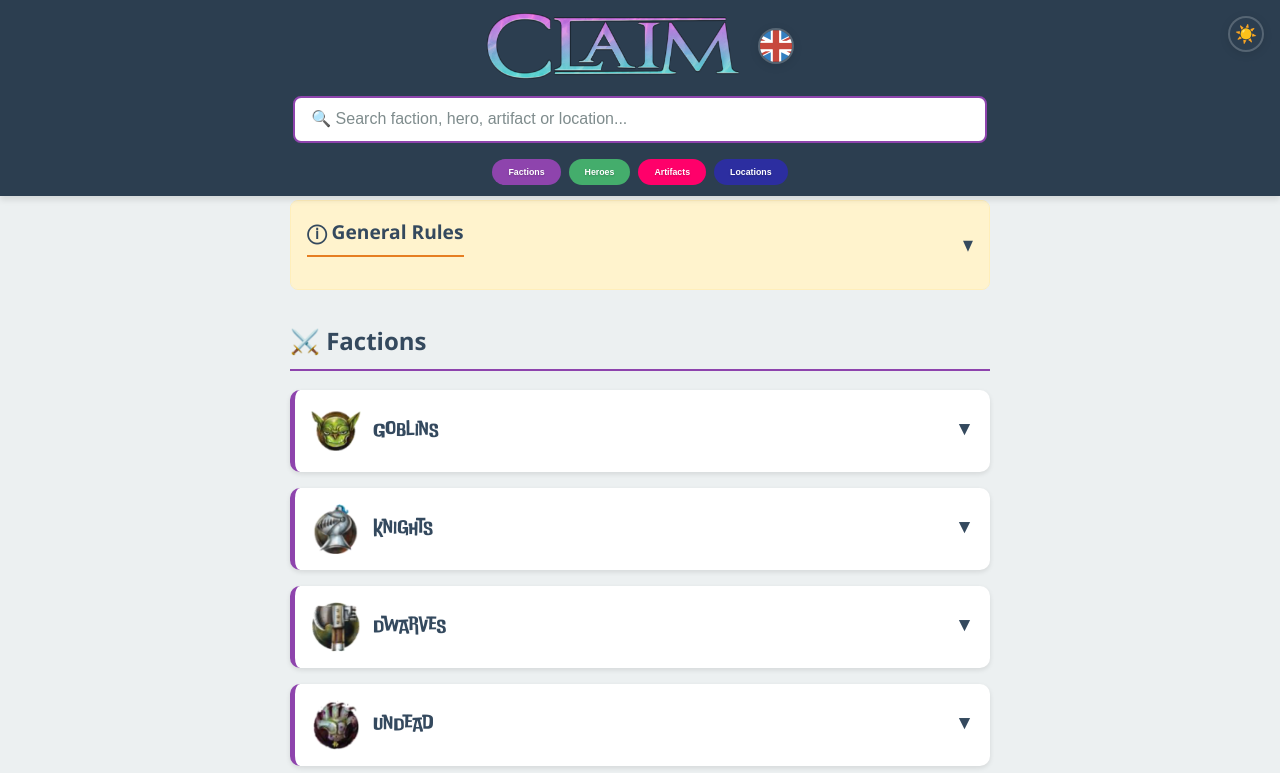
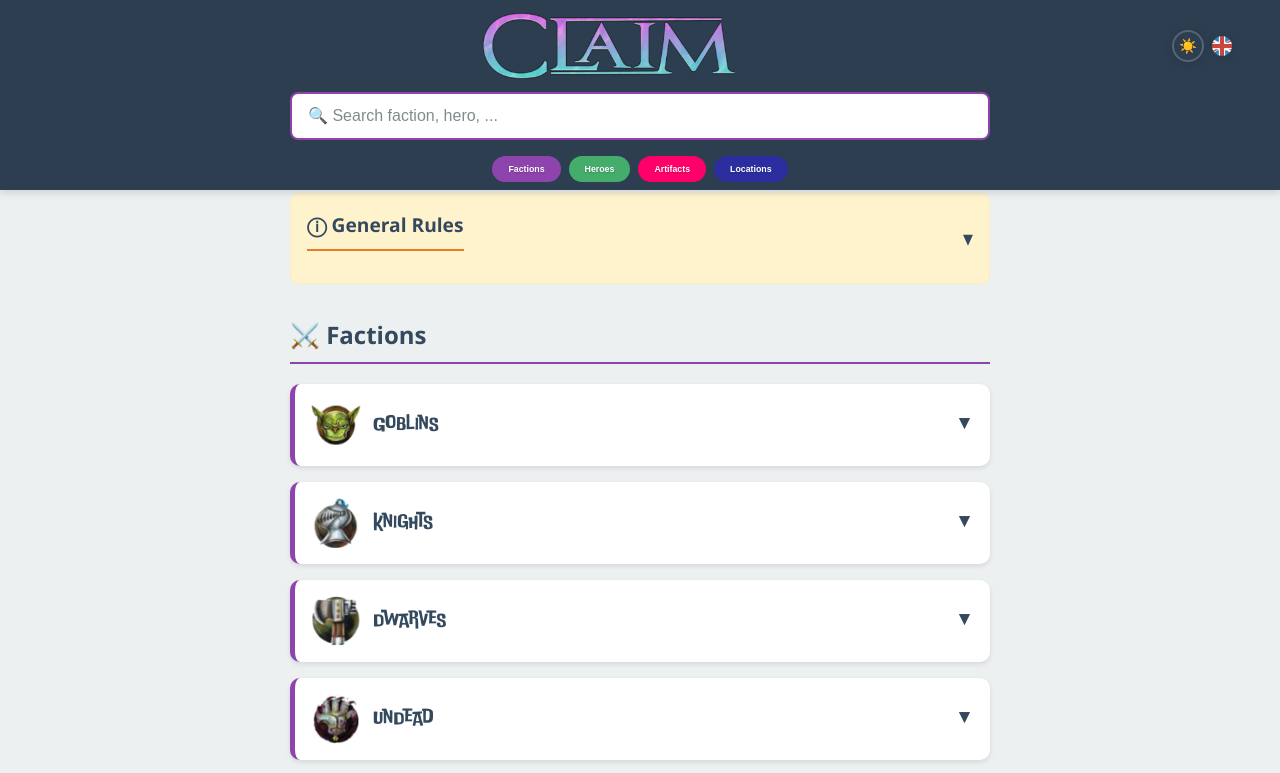
Before and after one commit to charliedunne/claimweb, a website: page www/claim.html in a window 1280 px wide. Shown: the top 773 px of the page. Drawn offline with Linux system fonts and the light colour scheme.

Commit message:
Minor aesthetic changes

```diff
--- a/www/claim.html
+++ b/www/claim.html
@@ -12,20 +12,23 @@
 <body>
 
 <header>
-        <div style="position: relative; display: flex; justify-content: center; align-items: center; gap: 1rem; flex-wrap: wrap; padding: 0.5rem 0;">
+    <div style="position: relative; display: flex; justify-content: center; align-items: center; padding: 0.5rem 1rem;">
+        <!-- Título centrado -->
+        <div style="flex: 1; display: flex; justify-content: center;">
             <img src="img/banner/claim-banner.png" width="256" alt="Claim!" />
-            <div style="display: flex; gap: 0.5rem; align-items: center;">
-                <button class="lang-toggle" id="langToggle" aria-label="Cambiar idioma / Switch language">
-                    <span class="lang-es"><img src="img/language/es.png" width="32"></span>
-                    <span class="lang-en"><img src="img/language/gb.png" width="32"></span>
-                </button>
-                <button class="dark-mode-toggle" id="darkModeToggle" aria-label="Alternar modo oscuro">
+        </div>
+        <!-- Botones justificados a la derecha -->
+        <div style="display: flex; gap: 0.5rem; align-items: center; margin-left: auto; flex-shrink: 0;">
+            <button class="toggle-btn dark-mode-toggle" id="darkModeToggle" aria-label="Alternar modo oscuro">
                 <span class="sun-icon">☀️</span>
                 <span class="moon-icon">🌙</span>
             </button>
-            </div>
-        </div>
-        <div class="container">
+            <button class="toggle-btn lang-toggle" id="langToggle" aria-label="Cambiar idioma / Switch language">
+                <span class="lang-es"><img src="img/language/es.png" width="20"></span>
+                <span class="lang-en"><img src="img/language/gb.png" width="20"></span>
+            </button>
+        </div>
+    </div>
     <div class="container">
         <div class="search-wrapper">
             <input type="text" id="searchInput" class="search-box" data-i18n-placeholder="search_placeholder" placeholder="🔍 Buscar facción, héroe, artefacto o localización..." />
@@ -36,7 +39,6 @@
             <button class="nav-btn heroes" onclick="scrollToSection('heroes')" data-i18n="nav_heroes">Héroes</button>
             <button class="nav-btn artifacts" onclick="scrollToSection('artefactos')" data-i18n="nav_artifacts">Artefactos</button>
             <button class="nav-btn locations" onclick="scrollToSection('localizaciones')" data-i18n="nav_locations">Localizaciones</button>
-                </div>
         </div>
     </div>
 </header>
--- a/www/css/claim.css
+++ b/www/css/claim.css
@@ -10,7 +10,7 @@
 }
 html {
     scroll-behavior: smooth;
-    scroll-padding-top: 190px;
+    scroll-padding-top: 200px;
 }
 
 /* Variables para modo claro (por defecto) */
@@ -171,21 +171,20 @@ h2 {
     transform: translateY(-50%) scale(0.9);
 }
 
-/* Toggle de modo oscuro */
-.dark-mode-toggle {
-    position: fixed;
-    top: 1rem;
-    right: 1rem;
+/* Botones de toggle unificados */
+.toggle-btn {
+    position: relative;
+    top: auto;
+    right: auto;
     background: var(--header-bg);
     color: var(--header-color);
     border: 2px solid rgba(255, 255, 255, 0.2);
     border-radius: 50%;
-    width: 36px;
-    height: 36px;
-    font-size: 1.1rem;
+    width: 32px;
+    height: 32px;
+    font-size: 0.9rem;
     cursor: pointer;
     transition: all 0.3s ease;
-    z-index: 1000;
     box-shadow: 0 2px 10px var(--shadow);
     display: flex;
     align-items: center;
@@ -193,15 +192,20 @@ h2 {
     padding: 0;
     margin: 0;
     line-height: 1;
+    flex-shrink: 0;
 }
 
-.dark-mode-toggle:hover {
+.toggle-btn:hover {
     transform: scale(0.9);
     box-shadow: 0 4px 20px var(--shadow);
+    background: rgba(255, 255, 255, 0.1);
+    border-color: rgba(255, 255, 255, 0.3);
 }
 
-.dark-mode-toggle .sun-icon,
-.dark-mode-toggle .moon-icon {
+.toggle-btn .sun-icon,
+.toggle-btn .moon-icon,
+.toggle-btn .lang-es,
+.toggle-btn .lang-en {
     transition: opacity 0.3s ease, transform 0.3s ease;
     display: flex;
     align-items: center;
@@ -209,10 +213,9 @@ h2 {
     width: 100%;
     height: 100%;
     line-height: 1;
-    /* Centrar perfectamente */
-    transform: translateY(1px);
 }
 
+/* Modo oscuro - mostrar/ocultar iconos */
 body.dark-mode .dark-mode-toggle .sun-icon {
     display: none;
 }
@@ -221,28 +224,31 @@ body:not(.dark-mode) .dark-mode-toggle .moon-icon {
     display: none;
 }
 
-/* Ajuste específico para el sol en modo light */
-body:not(.dark-mode) .dark-mode-toggle {
-    background: var(--header-bg);
-    color: var(--header-color);
-    border-color: rgba(255, 255, 255, 0.2);
-}
-
-body:not(.dark-mode) .dark-mode-toggle:hover {
-    background: rgba(255, 255, 255, 0.1);
-    border-color: rgba(255, 255, 255, 0.3);
-}
-
-/* Ajuste específico para la luna en modo oscuro */
 body.dark-mode .dark-mode-toggle {
     background: var(--header-bg);
-    color: var(--header-color);
     border-color: rgba(255, 255, 255, 0.2);
 }
 
 body.dark-mode .dark-mode-toggle:hover {
     background: rgba(255, 255, 255, 0.1);
     border-color: rgba(255, 255, 255, 0.3);
+}
+
+/* Ajustes para modo oscuro en el botón de idioma */
+body.dark-mode .lang-toggle {
+    background: var(--header-bg);
+    border-color: rgba(255, 255, 255, 0.2);
+}
+
+body.dark-mode .lang-toggle:hover {
+    background: rgba(255, 255, 255, 0.1);
+    border-color: rgba(255, 255, 255, 0.3);
+}
+
+/* El botón de idioma muestra siempre su contenido */
+.lang-toggle .lang-es,
+.lang-toggle .lang-en {
+    display: flex;
 }
 
 /* Botones de navegación */
@@ -649,10 +655,10 @@ footer {
 .lang-toggle {
     background: var(--header-bg);
     color: var(--header-color);
-    border: 2px solid rgba(255, 255, 255, 0.2);
+    border: 0px solid rgba(255, 255, 255, 0.2);
     border-radius: 50%;
-    width: 36px;
-    height: 36px;
+    width: 20px;
+    height: 20px;
     font-size: 1.2rem;
     cursor: pointer;
     transition: all 0.3s ease;
--- a/www/js/language.js
+++ b/www/js/language.js
@@ -10,8 +10,8 @@ const i18n = {
 
   // Barra de búsqueda
   search_placeholder: {
-    es: '🔍 Buscar facción, héroe, artefacto o localización...',
-    en: '🔍 Search faction, hero, artifact or location...'
+    es: '🔍 Buscar facción, héroe, ...',
+    en: '🔍 Search faction, hero, ...'
   },
 
   // Botones de navegación
```
Lines whose indentation alone changed are shown as unchanged.
